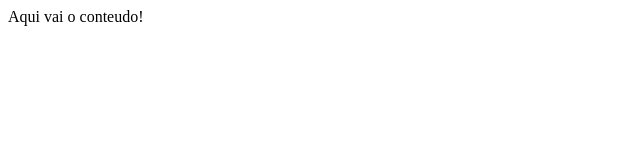
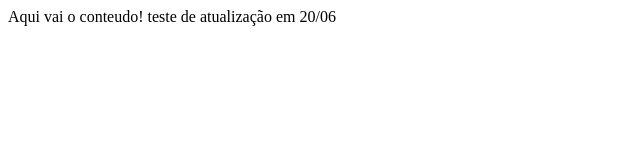
Before and after one commit to Professor-Elves/Aulas_2-Ano, a plain HTML site: page index.html in a window 1280 px wide. Shown: the whole page, without its empty margins (0-640 px from the left). Drawn offline with Linux system fonts and the light colour scheme.

Commit message:
Update index.html em 20/06 - teste de atualização

```diff
--- a/index.html
+++ b/index.html
@@ -7,5 +7,6 @@
 </head>
 <body>
     Aqui vai o conteudo!
+    teste de atualização em 20/06
 </body>
 </html>
```
